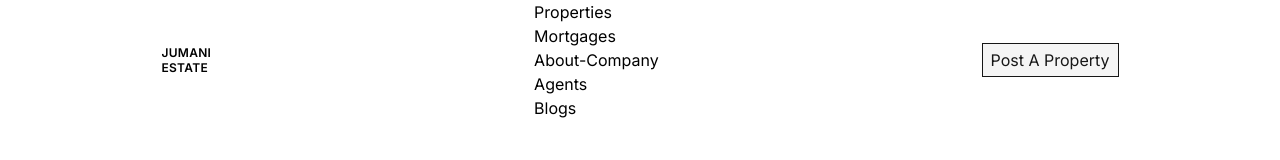
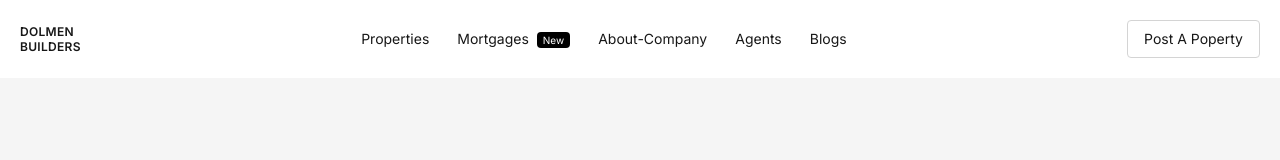
Before and after one commit to shuraimbalochofficial/RealEstateWebsite, a plain HTML site: page index.html in a window 1280 px wide. Drawn offline with nearby package versions, Linux system fonts and the light colour scheme.

Commit message:
Completed Navbar

```diff
--- a/index.html
+++ b/index.html
@@ -17,32 +17,50 @@
         font-family: "Inter", Sans-serif;
       }
 
+      .tab-active {
+        background-color: #fff;
+        color: #111;
+      }
     </style>
   </head>
-  <body class="">
+  <body class="bg-neutral-100 text-neutral-900">
     <header class="bg-white">
-      <nav class="flex justify-around items-center">
+      <nav class="flex max-w-7xl items-center justify-between py-5 px-5">
         <!-- LOGO  -->
-        <a href="#" class="text-xs font-semibold leading-tight tracking-wide"
-          >JUMANI <br />
-          ESTATE</a
+        <a href="#" class="text-xs font-semibold leading-tight tracking-wide">
+          DOLMEN <br />
+          BUILDERS</a
         >
 
         <!-- Links -->
-        <ul>
-          <li><a href="#">Properties</a></li>
-          <li><a href="#">Mortgages</a></li>
-          <li><a href="#">About-Company</a></li>
-          <li><a href="#">Agents</a></li>
-          <li><a href="#">Blogs</a></li>
+        <ul class="hidden sm:flex items-center gap-7 text-sm">
+          <li>
+            <a href="#properties" class="hover:text-neutral-500">Properties</a>
+          </li>
+          <li>
+            <a href="#search" class="hover:text-neutral-500">Mortgages</a>
+            <span
+              class="ml-1 bg-black text-white rounded text-[10px] px-1.5 py-0.5"
+              >New</span
+            >
+          </li>
+          <li>
+            <a href="#about" class="hover:text-neutral-500">About-Company</a>
+          </li>
+          <li>
+            <a href="#agents" class="hover:text-neutral-500">Agents</a>
+          </li>
+          <li>
+            <a href="#footer" class="hover:text-neutral-500">Blogs</a>
+          </li>
         </ul>
 
         <!-- Button -->
-        <button
-          class="border border-neutral-900 bg-neutral-100 text-neutral-900 py-1 px-2 hover:bg-neutral-800 hover:text-neutral-100 transition duration-300"
+        <a
+          href="#"
+          class="hidden sm:inline-block border rounded border-neutral-300 px-4 py-2 text-sm hover:text-neutral-300 hover:bg-neutral-800 transition-all duration-300"
+          >Post A Poperty</a
         >
-          Post A Property
-        </button>
       </nav>
     </header>
   </body>
```
Also changed, not shown: Timelines SS/Capture1.PNG (added), Timelines SS/Capture2-Completed Nav.PNG (added).
